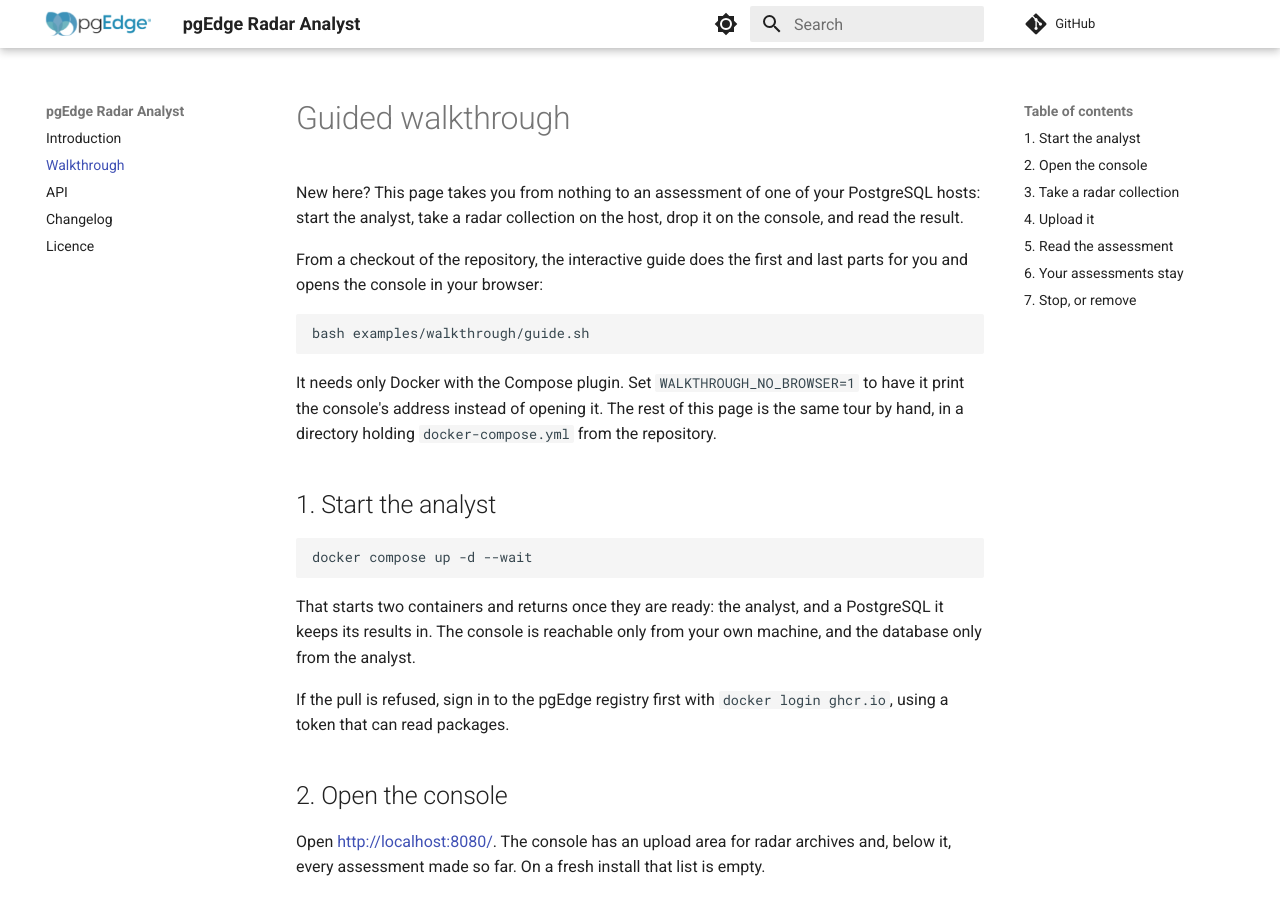
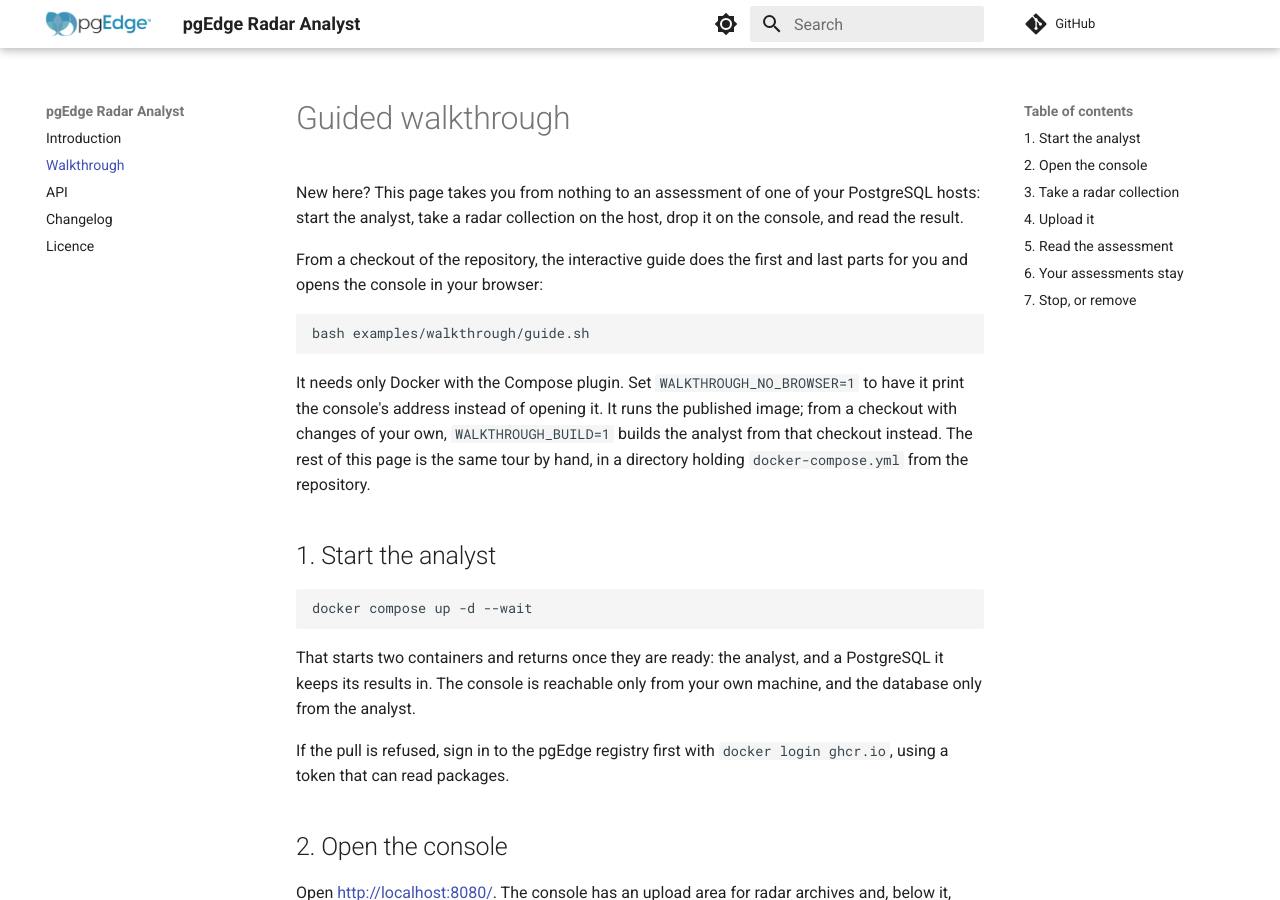
Before and after one commit to pgEdge/radar-analyst, an MkDocs documentation site: the page built from docs/walkthrough.md, in a window 1280 px wide and 900 px high. Built offline with MkDocs 1.6.1 and Material for MkDocs 9.7.7, drawn with Linux system fonts in a browser that asks for light colours; comment, search, counter and statistics services are not loaded.

Commit message:
feat: let the walkthrough build the analyst from the checkout

```diff
--- a/docs/walkthrough.md
+++ b/docs/walkthrough.md
@@ -13,8 +13,10 @@ bash examples/walkthrough/guide.sh
 
 It needs only Docker with the Compose plugin. Set
 `WALKTHROUGH_NO_BROWSER=1` to have it print the console's address
-instead of opening it. The rest of this page is the same tour by
-hand, in a directory holding `docker-compose.yml` from the
+instead of opening it. It runs the published image; from a checkout
+with changes of your own, `WALKTHROUGH_BUILD=1` builds the analyst
+from that checkout instead. The rest of this page is the same tour
+by hand, in a directory holding `docker-compose.yml` from the
 repository.
 
 ## 1. Start the analyst
```
Also changed, not shown: examples/README.md (+3 -1 lines), 2 other files.
